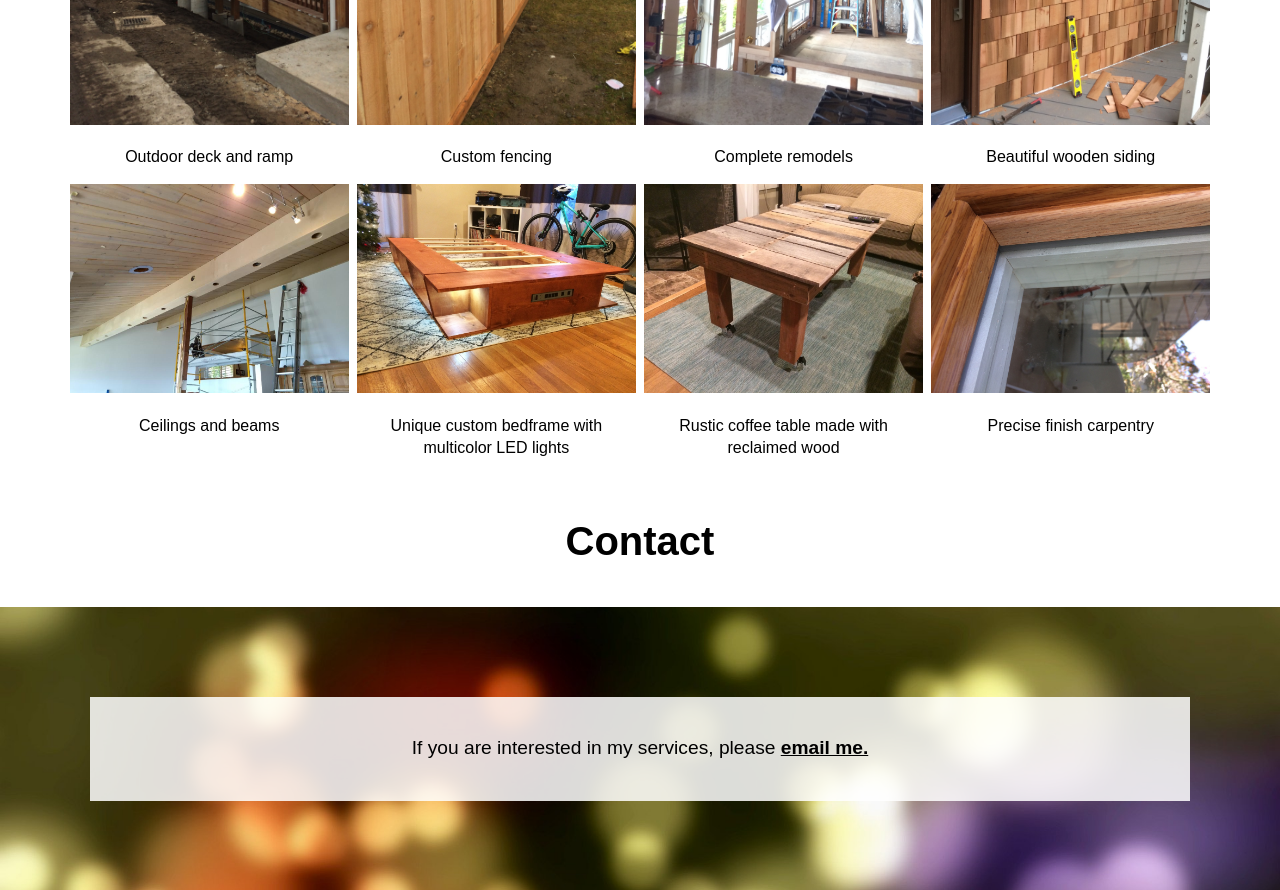
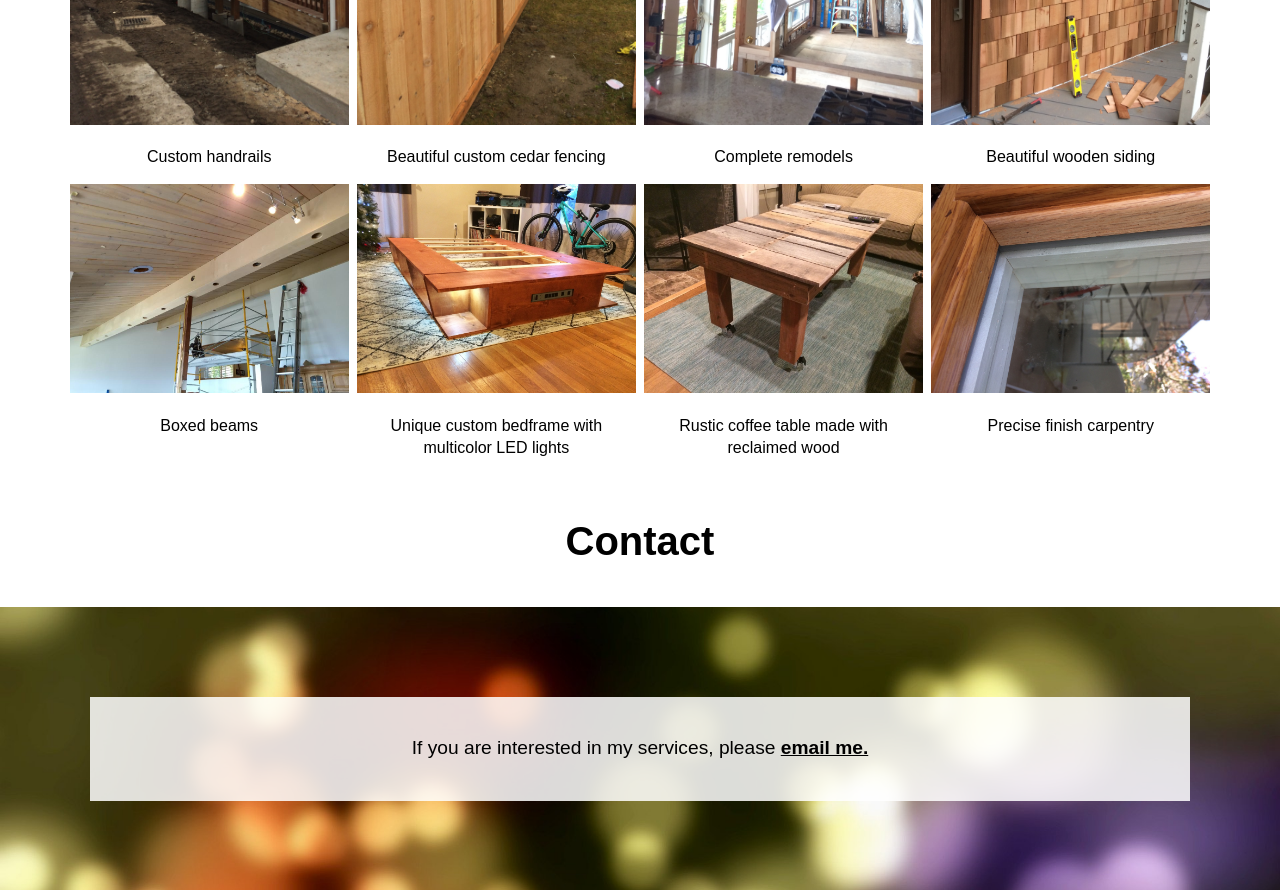
Before and after one commit to allie-rae/jons-construction-website, a plain HTML site: page index.html in a window 1280 px wide. Shown: the part 2380-3270 px from the top of the page. Drawn offline with Linux system fonts and the light colour scheme; a web font is replaced by a local one.

Commit message:
changed text

```diff
--- a/index.html
+++ b/index.html
@@ -105,7 +105,7 @@
                 <a target="_blank" href="images/gallery-ramp-min.jpg">
                     <img src="images/gallery-ramp-min.jpg" alt="Ramp" width="600" height="400">
                 </a>
-                <div class="desc">Outdoor deck and ramp</div>
+                <div class="desc">Custom handrails</div>
             </div>
         </div>
         <div class="responsive">
@@ -113,7 +113,7 @@
                 <a target="_blank" href="images/gallery-fence-min.jpg">
                     <img src="images/gallery-fence-min.jpg" alt="Fence" width="600" height="400">
                 </a>
-                <div class="desc">Custom fencing</div>
+                <div class="desc">Beautiful custom cedar fencing</div>
             </div>
         </div>
         <div class="responsive">
@@ -137,7 +137,7 @@
                 <a target="_blank" href="images/gallery-beam-min.jpg">
                     <img src="images/gallery-beam-min.jpg" alt="Beam" width="600" height="400">
                 </a>
-                <div class="desc">Ceilings and beams</div>
+                <div class="desc">Boxed beams</div>
             </div>
         </div>
         <div class="responsive">
```
